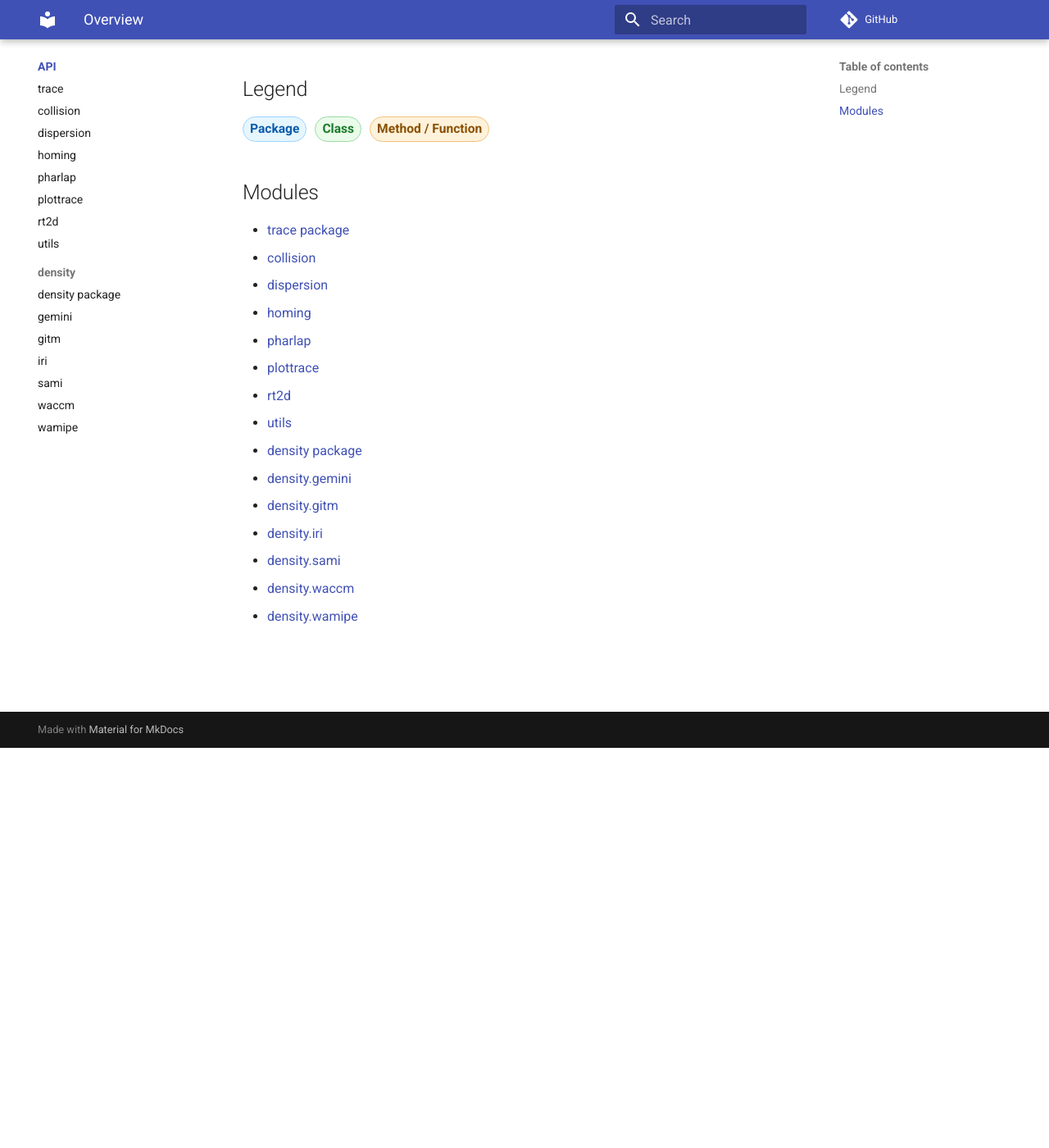
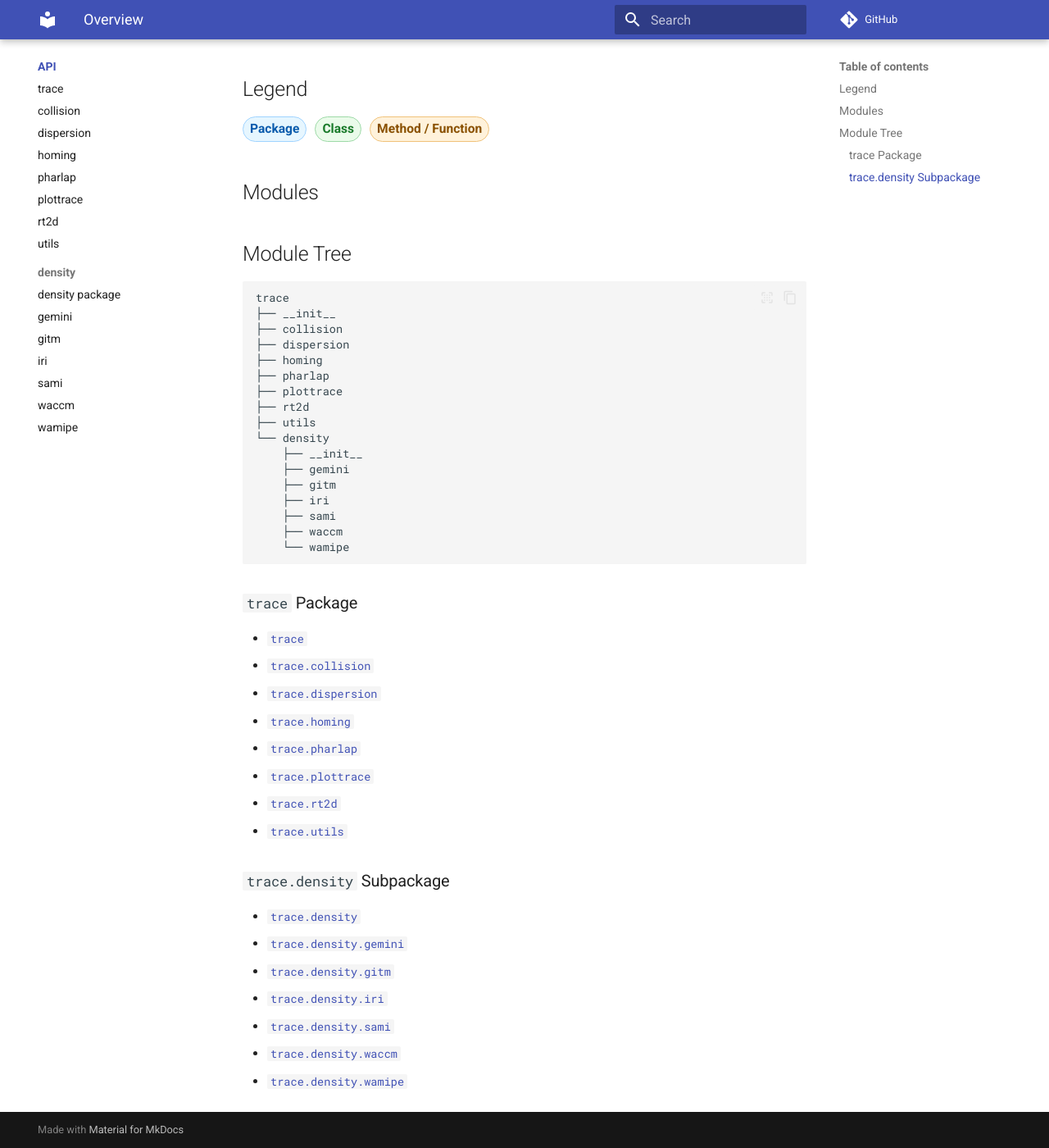
Before and after one commit to shibaji7/trace, an MkDocs documentation site: the page built from docs/dev/index.md, in a window 1280 px wide and 1400 px high, scrolled down 488 px. Shown: the whole window at 82% size. Built offline with MkDocs 1.6.1 and Material for MkDocs 9.7.7, drawn with Linux system fonts in a browser that asks for light colours; comment, search, counter and statistics services are not loaded.

Commit message:
Seventh documentation

````diff
--- a/docs/dev/index.md
+++ b/docs/dev/index.md
@@ -18,18 +18,45 @@ All module pages now follow the same format:
 
 ## Modules
 
-- [trace package](trace/__init__.md)
-- [collision](trace/collision.md)
-- [dispersion](trace/dispersion.md)
-- [homing](trace/homing.md)
-- [pharlap](trace/pharlap.md)
-- [plottrace](trace/plottrace.md)
-- [rt2d](trace/rt2d.md)
-- [utils](trace/utils.md)
-- [density package](trace/density/__init__.md)
-- [density.gemini](trace/density/gemini.md)
-- [density.gitm](trace/density/gitm.md)
-- [density.iri](trace/density/iri.md)
-- [density.sami](trace/density/sami.md)
-- [density.waccm](trace/density/waccm.md)
-- [density.wamipe](trace/density/wamipe.md)
+## Module Tree
+
+```text
+trace
+├── __init__
+├── collision
+├── dispersion
+├── homing
+├── pharlap
+├── plottrace
+├── rt2d
+├── utils
+└── density
+    ├── __init__
+    ├── gemini
+    ├── gitm
+    ├── iri
+    ├── sami
+    ├── waccm
+    └── wamipe
+```
+
+### `trace` Package
+
+- [`trace`](trace/__init__.md)
+- [`trace.collision`](trace/collision.md)
+- [`trace.dispersion`](trace/dispersion.md)
+- [`trace.homing`](trace/homing.md)
+- [`trace.pharlap`](trace/pharlap.md)
+- [`trace.plottrace`](trace/plottrace.md)
+- [`trace.rt2d`](trace/rt2d.md)
+- [`trace.utils`](trace/utils.md)
+
+### `trace.density` Subpackage
+
+- [`trace.density`](trace/density/__init__.md)
+- [`trace.density.gemini`](trace/density/gemini.md)
+- [`trace.density.gitm`](trace/density/gitm.md)
+- [`trace.density.iri`](trace/density/iri.md)
+- [`trace.density.sami`](trace/density/sami.md)
+- [`trace.density.waccm`](trace/density/waccm.md)
+- [`trace.density.wamipe`](trace/density/wamipe.md)
````
